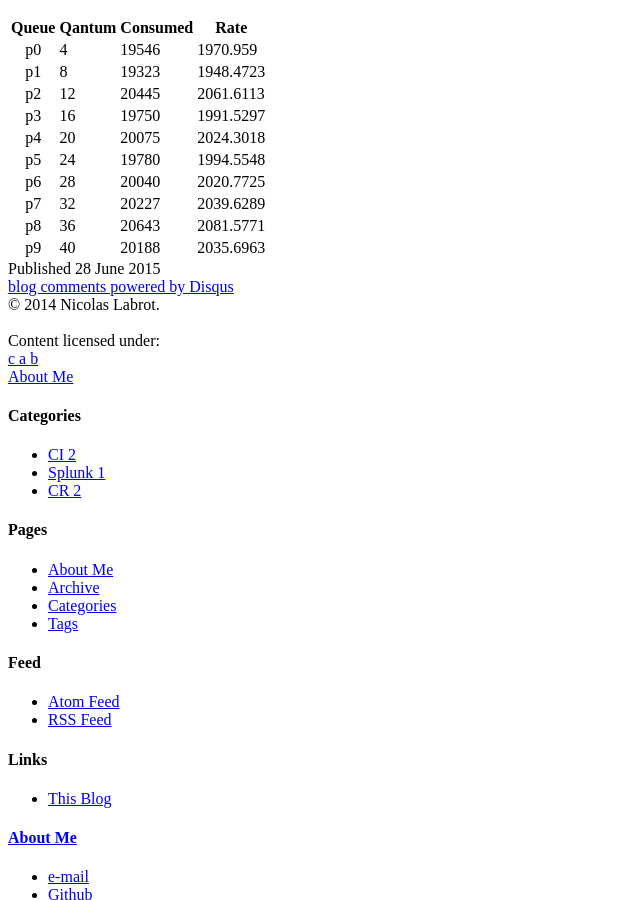
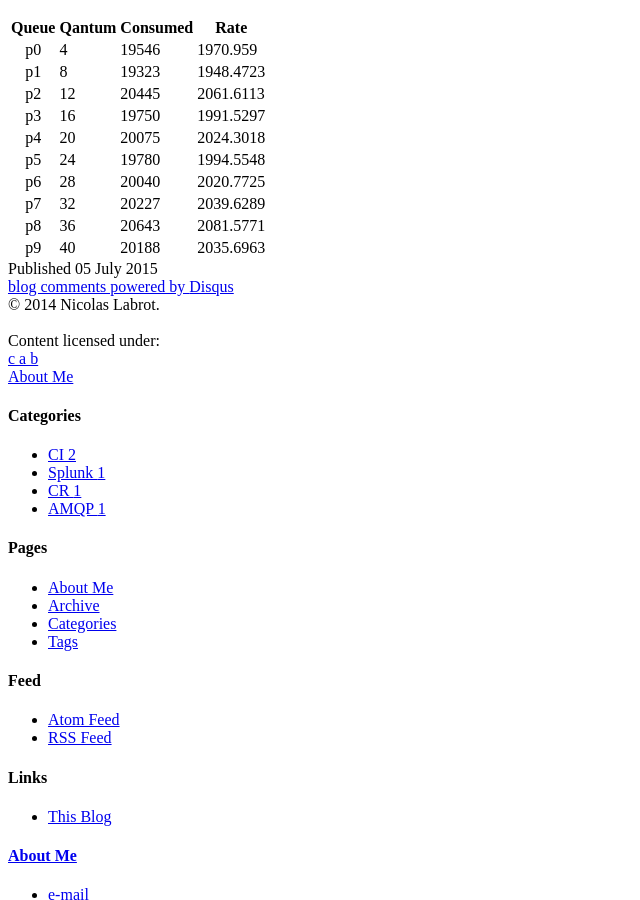
Before and after one commit to nithril/nithril.github.io, a Jekyll site: the page built from _posts/2015-07-05-fair-consuming-with-rabbitmq.markdown, in a window 1280 px wide and 900 px high, scrolled down 4028 px. Shown: the whole window, without its empty margins (0-640 px from the left). Built offline with Jekyll 4.4.1, drawn with Linux system fonts in a browser that asks for light colours; nearby versions of some CDN libraries; library files that are not in the unit come from our copies; comment, search, counter and statistics services are not loaded.

Commit message:
DWRR article

```diff
--- a/_posts/2015-07-05-fair-consuming-with-rabbitmq.markdown
+++ b/_posts/2015-07-05-fair-consuming-with-rabbitmq.markdown
@@ -1,8 +1,8 @@
 ---
 layout: post
 title:  "Fair Consuming With RabbitMQ"
-date:   2015-06-28 10:18:46
-categories: CR
+date:   2015-07-05 10:18:46
+categories: AMQP
 comments: true
 ---
 
```
